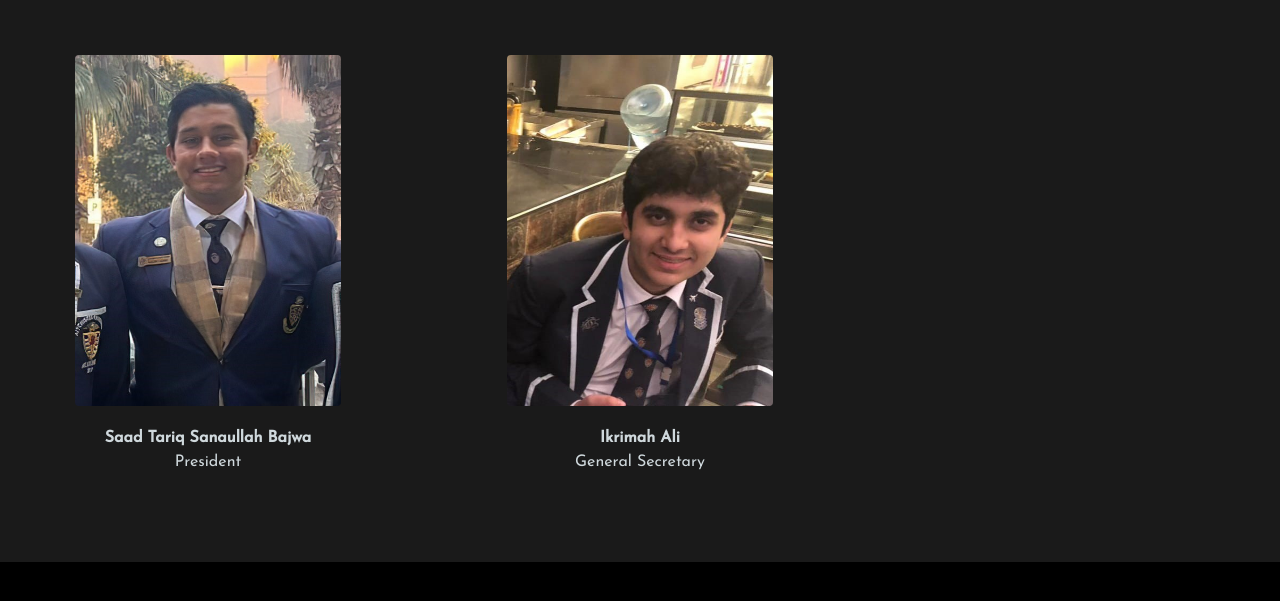
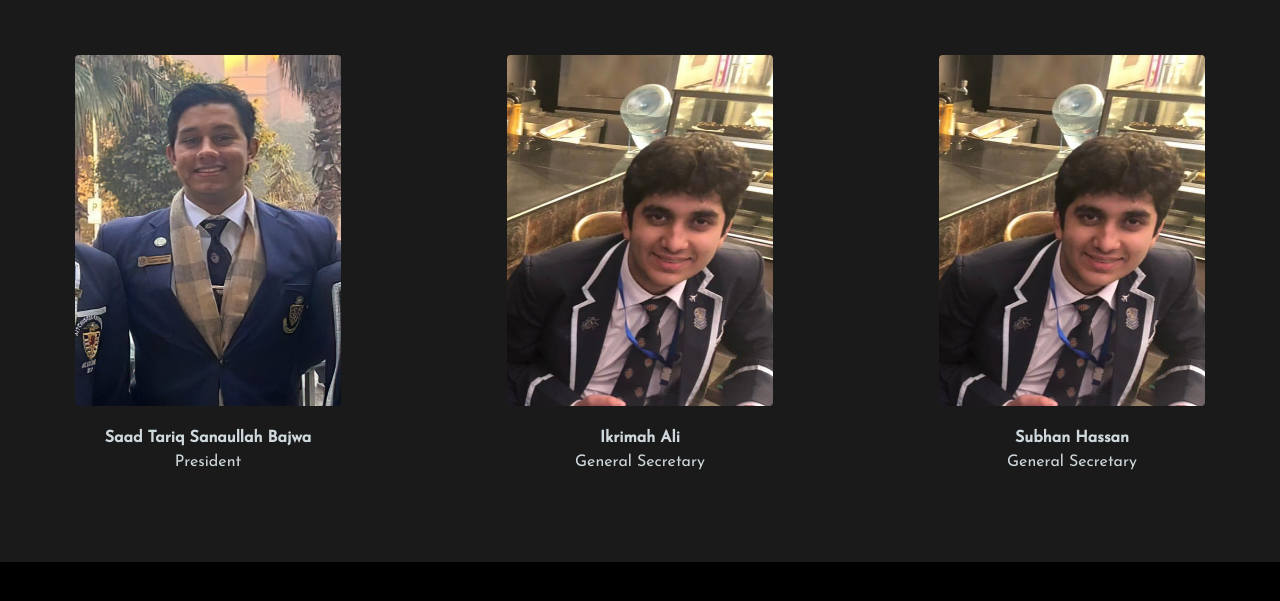
Before and after one commit to momerlk/manzilparwaaz, a plain HTML site: page ec.html in a window 1280 px wide. Shown: the part 127-728 px from the top of the page. Drawn offline with nearby package versions, Linux system fonts and the light colour scheme; a web font is replaced by a local one.

Commit message:
added subhan hassan

```diff
--- a/ec.html
+++ b/ec.html
@@ -102,7 +102,14 @@
             </p>
         </div>
 
-
+        <div class="img-card">
+            <img src="foundersv1/ikrimah.jpg" style="border-radius: 4px;width: 80%;margin-bottom: 20px;height: 80%;">
+            <p>
+                <b>Subhan Hassan</b>
+                <br>
+                General Secretary
+            </p>
+        </div>
 
     </div>
 </section>
```
